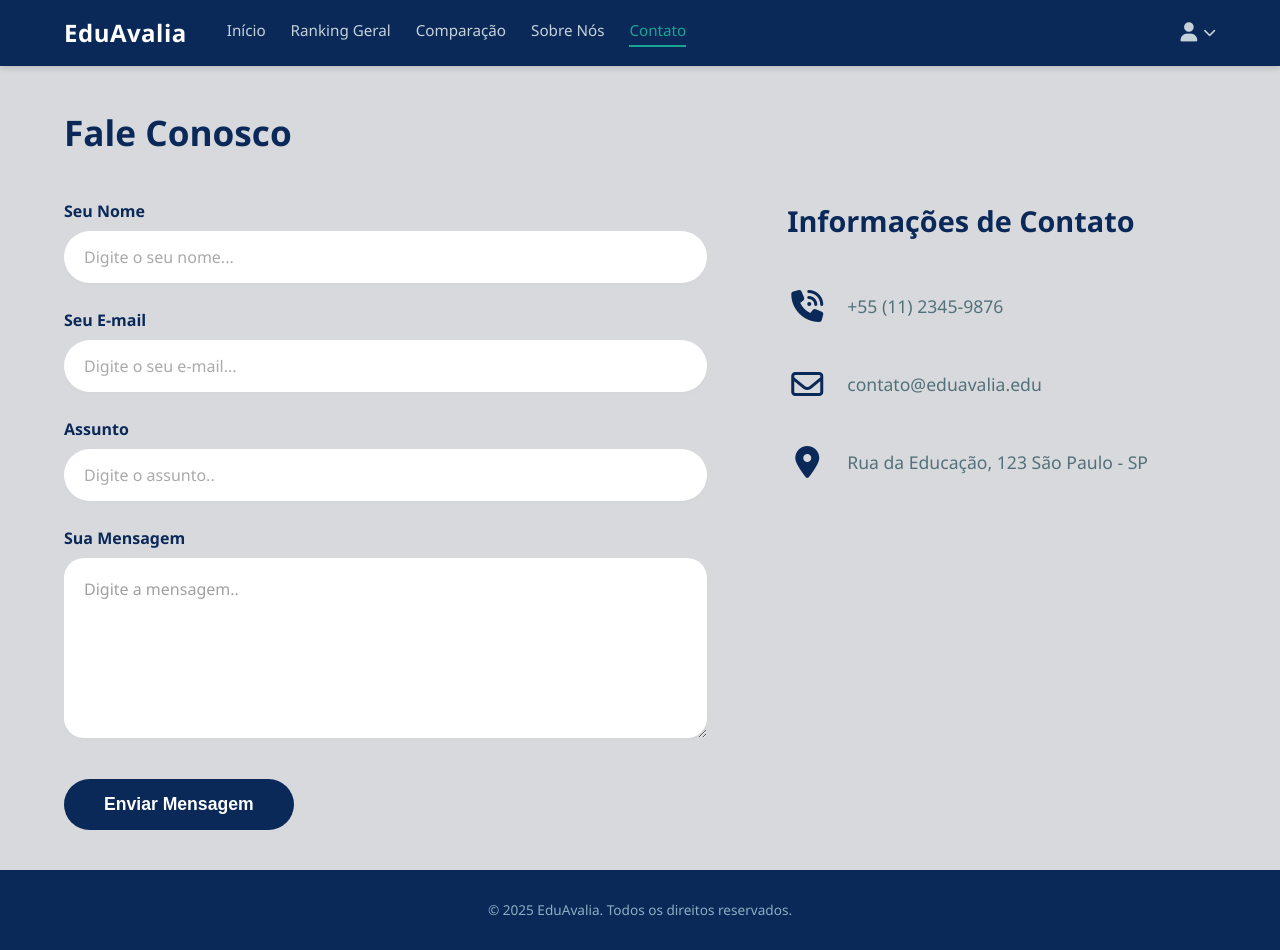
After one commit to MEDEIROSkaiki/avaliacao_professores, a Django app: page /contato/ in a window 1280 px wide. The commit adds this page. Run offline with Django 5.2, Linux system fonts and the light colour scheme.

Commit message:
serio mesmo, ta quase finish do finish

```diff
--- /dev/null
+++ b/avaliacoes/templates/avaliacoes/contato.html
@@ -0,0 +1,211 @@
+{% extends 'base.html' %}
+{% load static %}
+
+{% block content %}
+
+<style>
+  /* Wrapper principal para centralizar e dar largura */
+  .contato-wrapper {
+    width: 90%;
+    max-width: 1200px;
+    margin: 40px auto;
+    flex-grow: 1;
+  }
+
+  /* Título Principal */
+  .contato-header h1 {
+    color: var(--azul-marinho);
+    font-size: 2.2rem;
+    font-weight: 700;
+    margin-bottom: 40px;
+  }
+
+  /* Grid que divide o Formulário (Esq) e Informações (Dir) */
+  .contato-grid {
+    display: grid;
+    grid-template-columns: 1.2fr 0.8fr; /* Lado esquerdo um pouco maior */
+    gap: 80px; /* Espaço grande entre as colunas conforme a imagem */
+    align-items: start;
+  }
+
+  /* --- Estilos do Formulário (Lado Esquerdo) --- */
+  .form-contato label {
+    display: block;
+    font-weight: 700;
+    color: var(--azul-marinho);
+    margin-bottom: 8px;
+    font-size: 1rem;
+  }
+
+  .form-contato .form-group {
+    margin-bottom: 25px;
+  }
+
+  /* Inputs arredondados conforme o print */
+  .form-contato input[type="text"],
+  .form-contato input[type="email"] {
+    width: 100%;
+    padding: 15px 20px;
+    border: none;
+    border-radius: 30px; /* Borda bem arredondada (Pill shape) */
+    background-color: #fff;
+    font-size: 1rem;
+    color: var(--verde-escuro-letras);
+    box-shadow: 0 2px 5px rgba(0,0,0,0.02); /* Sombra muito sutil */
+    font-family: 'Segoe UI', sans-serif;
+  }
+
+  .form-contato textarea {
+    width: 100%;
+    height: 180px;
+    padding: 20px;
+    border: none;
+    border-radius: 20px; /* Borda arredondada */
+    background-color: #fff;
+    font-size: 1rem;
+    color: var(--verde-escuro-letras);
+    resize: vertical;
+    font-family: 'Segoe UI', sans-serif;
+    box-shadow: 0 2px 5px rgba(0,0,0,0.02);
+  }
+
+  .form-contato input::placeholder,
+  .form-contato textarea::placeholder {
+    color: #a0a0a0;
+    font-weight: 400;
+  }
+
+  /* Botão de Enviar */
+  .btn-enviar {
+    padding: 15px 40px;
+    background-color: var(--azul-marinho);
+    color: #fff;
+    border: none;
+    border-radius: 30px;
+    font-weight: 600;
+    font-size: 1.1rem;
+    cursor: pointer;
+    transition: opacity 0.3s, transform 0.3s;
+    margin-top: 10px;
+  }
+  .btn-enviar:hover {
+    opacity: 0.9;
+    transform: translateY(-2px);
+  }
+
+  /* --- Estilos das Informações (Lado Direito) --- */
+  .info-contato h2 {
+    color: var(--azul-marinho);
+    font-size: 1.8rem;
+    font-weight: 700;
+    margin-bottom: 40px;
+    margin-top: 0; /* Alinha com o topo do form */
+  }
+
+  .info-item {
+    display: flex;
+    align-items: center; /* Centraliza ícone com texto verticalmente */
+    gap: 20px;
+    margin-bottom: 30px;
+  }
+
+  .info-icon {
+    font-size: 2rem; /* Ícones grandes */
+    color: var(--azul-marinho);
+    width: 40px; /* Largura fixa para alinhar texto */
+    text-align: center;
+  }
+
+  .info-text {
+    font-size: 1.1rem;
+    color: var(--verde-escuro-letras);
+    font-weight: 400;
+    line-height: 1.4;
+  }
+
+  /* Responsividade */
+  @media (max-width: 900px) {
+    .contato-grid {
+      grid-template-columns: 1fr; /* Vira uma coluna só */
+      gap: 50px;
+    }
+
+    .info-contato h2 {
+      margin-top: 20px;
+    }
+  }
+</style>
+
+<div class="contato-wrapper">
+
+  <div class="contato-header">
+    <h1>Fale Conosco</h1>
+  </div>
+
+  <div class="contato-grid">
+
+    <section class="form-section">
+      <form class="form-contato" method="post" action="{% url 'contato' %}">
+        {% csrf_token %}
+
+        <div class="form-group">
+          <label for="nome">Seu Nome</label>
+          <input type="text" id="nome" name="nome" placeholder="Digite o seu nome...">
+        </div>
+
+        <div class="form-group">
+          <label for="email">Seu E-mail</label>
+          <input type="email" id="email" name="email" placeholder="Digite o seu e-mail...">
+        </div>
+
+        <div class="form-group">
+          <label for="assunto">Assunto</label>
+          <input type="text" id="assunto" name="assunto" placeholder="Digite o assunto..">
+        </div>
+
+        <div class="form-group">
+          <label for="mensagem">Sua Mensagem</label>
+          <textarea id="mensagem" name="mensagem" placeholder="Digite a mensagem.."></textarea>
+        </div>
+
+        <button type="submit" class="btn-enviar">Enviar Mensagem</button>
+
+      </form>
+    </section>
+
+    <section class="info-contato">
+      <h2>Informações de Contato</h2>
+
+      <div class="info-item">
+        <div class="info-icon">
+          <i class="fa-solid fa-phone-volume"></i>
+        </div>
+        <div class="info-text">
+          +55 (11) 2345-9876
+        </div>
+      </div>
+
+      <div class="info-item">
+        <div class="info-icon">
+          <i class="fa-regular fa-envelope"></i>
+        </div>
+        <div class="info-text">
+          contato@eduavalia.edu
+        </div>
+      </div>
+
+      <div class="info-item">
+        <div class="info-icon">
+          <i class="fa-solid fa-location-dot"></i>
+        </div>
+        <div class="info-text">
+          Rua da Educação, 123 São Paulo - SP
+        </div>
+      </div>
+
+    </section>
+
+  </div>
+</div>
+
+{% endblock content %}
--- a/avaliacoes/templates/base.html
+++ b/avaliacoes/templates/base.html
@@ -667,7 +667,7 @@
             <a href="{% url 'ranking_geral' %}" class="{% if request.resolver_match.url_name == 'ranking_geral' %}active{% endif %}">Ranking Geral</a>
             <a href="{% url 'comparacao_disciplina' %}" class="{% if request.resolver_match.url_name == 'comparacao_disciplina' %}active{% endif %}">Comparação</a>
             <a href="{% url 'sobre_nos' %}" class="{% if request.resolver_match.url_name == 'sobre_nos' %}active{% endif %}">Sobre Nós</a>
-            <a href="#">Contato</a>
+            <a href="{% url 'contato' %}" class="{% if request.resolver_match.url_name == 'contato' %}active{% endif %}">Contato</a>
         </nav>
       </div>
       <div class="nav-right">
--- a/avaliacoes/urls.py
+++ b/avaliacoes/urls.py
@@ -44,6 +44,8 @@ urlpatterns = [
 
     path('sobre-nos/', views.sobre_nos, name='sobre_nos'),
 
+    path('contato/', views.contato, name='contato')
+
 ]
 
 if settings.DEBUG:
--- a/avaliacoes/views.py
+++ b/avaliacoes/views.py
@@ -24,6 +24,7 @@ from django.core.exceptions import ValidationError
 from django.views.decorators.http import require_POST
 from django.utils import timezone
 from django.db import IntegrityError # Import adicionado
+from .models import MensagemContato # Importe o modelo novo
 
 
 from unidecode import unidecode
@@ -805,3 +806,31 @@ def comparacao_disciplina(request):
                 messages.warning(request, f"Nenhuma disciplina encontrada com o termo '{query_disciplina}'.")
 
     return render(request, 'avaliacoes/comparacao.html', context)
+
+def contato(request):
+    # 1. LÓGICA DE ADMINISTRADOR: Vê a lista de mensagens
+    if request.user.is_authenticated and hasattr(request.user, 'user_type') and request.user.user_type == 'admin':
+        # Busca todas as mensagens, da mais recente para a mais antiga
+        mensagens = MensagemContato.objects.all().order_by('-data_envio')
+        return render(request, 'avaliacoes/admin_mensagens.html', {'mensagens': mensagens})
+
+    # 2. LÓGICA DE USUÁRIO COMUM (Ou anônimo): Vê o formulário
+    if request.method == 'POST':
+        nome = request.POST.get('nome')
+        email = request.POST.get('email')
+        assunto = request.POST.get('assunto')
+        mensagem = request.POST.get('mensagem')
+
+        # Salva no banco de dados
+        nova_mensagem = MensagemContato(
+            nome=nome,
+            email=email,
+            assunto=assunto,
+            mensagem=mensagem
+        )
+        nova_mensagem.save()
+
+        messages.success(request, 'Sua mensagem foi enviada com sucesso! Em breve entraremos em contato.')
+        return redirect('contato') # Recarrega a página limpa
+
+    return render(request, 'avaliacoes/contato.html')
```
Also changed, not shown: avaliacoes/models.py (+13 -0 lines), avaliacoes/templates/avaliacoes/admin_mensagens.html (added, +111 -0 lines), avaliacoes/migrations/0004_mensagemcontato.py (added), db.sqlite3.
